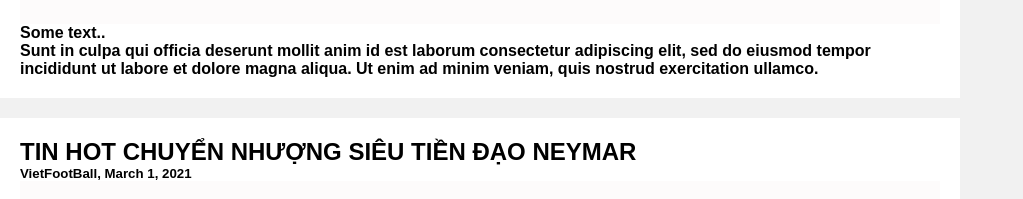
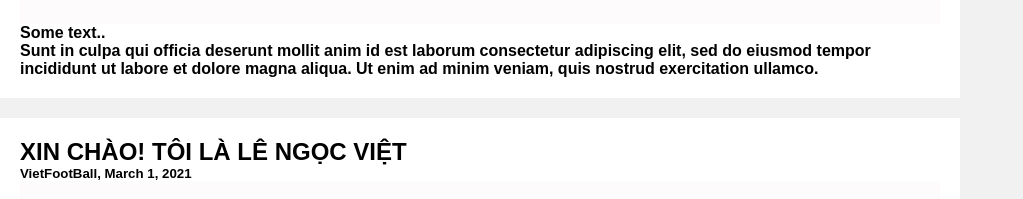
Before and after one commit to LeNgocViet2603/web-of-lengocviet, a plain HTML site: page index.html in a window 1280 px wide. Shown: the part 2580-2779 px from the top of the page, without its empty margins (0-1023 px from the left). Drawn offline with nearby package versions, Linux system fonts and the light colour scheme.

Commit message:
modified again

```diff
--- a/index.html
+++ b/index.html
@@ -121,7 +121,7 @@
             <p>Sunt in culpa qui officia deserunt mollit anim id est laborum consectetur adipiscing elit, sed do eiusmod tempor incididunt ut labore et dolore magna aliqua. Ut enim ad minim veniam, quis nostrud exercitation ullamco.</p>
           </div>
           <div class="card">
-            <h2>TIN HOT CHUYỂN NHƯỢNG SIÊU TIỀN ĐẠO NEYMAR</h2>
+            <h2>XIN CHÀO! TÔI LÀ LÊ NGỌC VIỆT</h2>
             <h5>VietFootBall, March 1, 2021</h5>
             <div class="fakeimg" ><img src="avatargithub.jpg" alt="anhneymar"></div>
             <p>Some text..</p>
```
